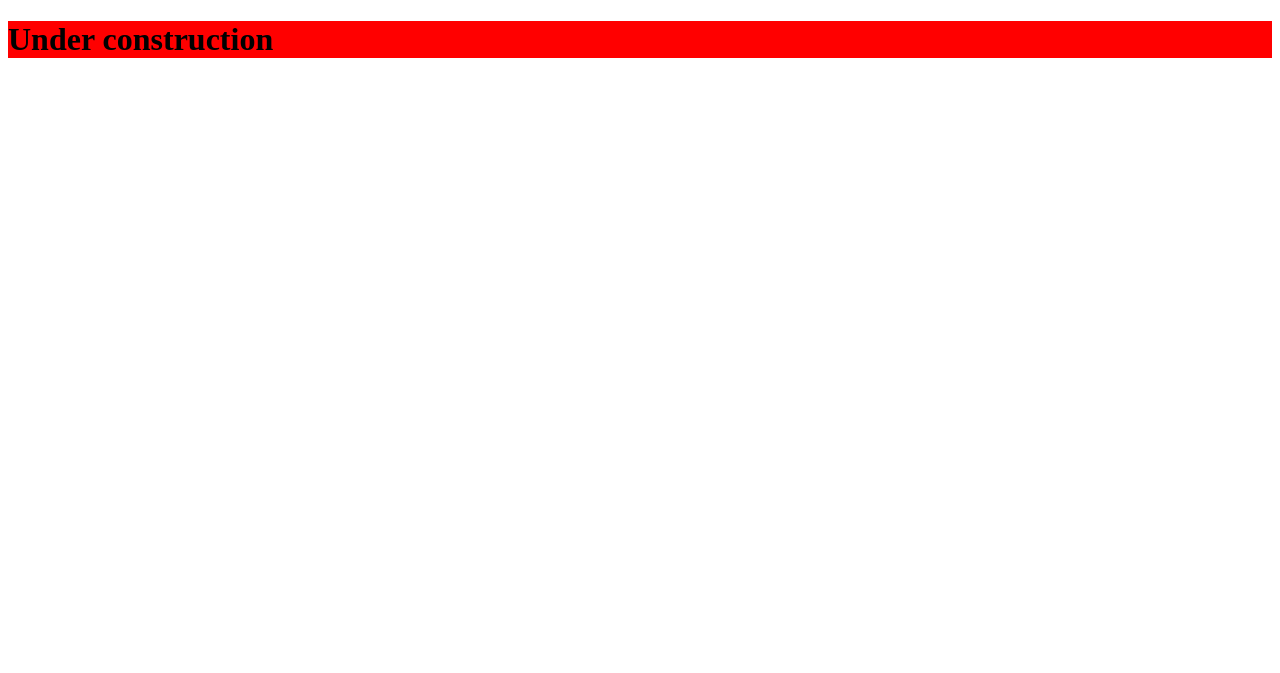
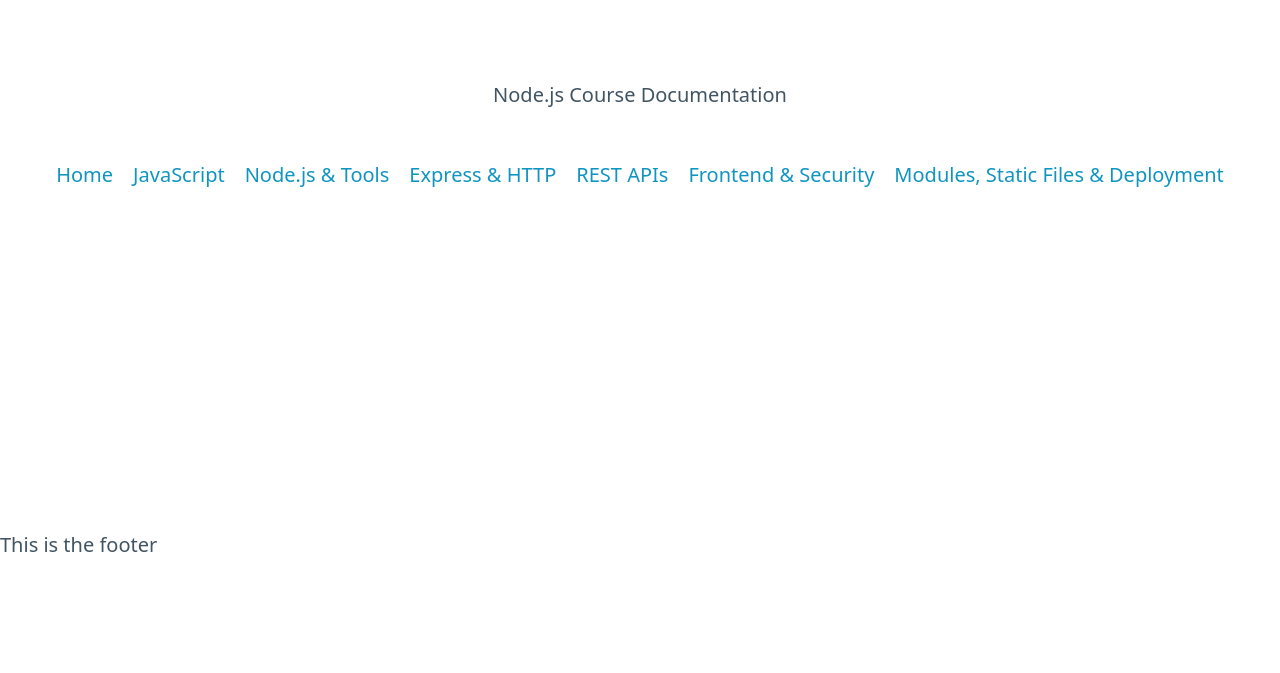
Before and after one commit to JB4000/node_js_documentation, a website: page public/frontpage/index.html in a window 1280 px wide. Drawn offline with nearby package versions, Linux system fonts and the light colour scheme.

Commit message:
Added pages and endpoints and css for the basic structure of the site
- subject division
  - frontpage, javascript, node.js & Tools, Express & HTTP, Rest API, Frontend & Security, Modules, Static Files & Deployment
- GET endpoints for all pageds
- Header for all pages with active navigational links
- Footer for all pages
- Empty main for all pages
- Installed Pico CSS
- Serve Static public folder and Pico folder in node_modules
- Basic CSS for header

```diff
--- a/package.json
+++ b/package.json
@@ -10,6 +10,7 @@
     "test": "echo \"Error: no test specified\" && exit 1"
   },
   "dependencies": {
+    "@picocss/pico": "^2.1.1",
     "express": "^5.2.1"
   }
 }
--- a/public/frontpage/index.html
+++ b/public/frontpage/index.html
@@ -1,12 +1,37 @@
 <!DOCTYPE html>
 <html lang="en">
+
 <head>
     <meta charset="UTF-8">
     <meta name="viewport" content="width=device-width, initial-scale=1.0">
     <title>Node.js Course Documentation</title>
+    <link rel="stylesheet" href="/pico/pico.min.css">
     <link rel="stylesheet" href="/styles/main.css">
 </head>
+
 <body>
-    <h1>Under construction</h1>
+    <header>
+        <p>Node.js Course Documentation</p>
+        <nav>
+            <ul>
+                <li><a href="/">Home</a></li>
+                <li><a href="/javascript">JavaScript</a></li>
+                <li><a href="/nodejs">Node.js & Tools</a></li>
+                <li><a href="/express">Express & HTTP</a></li>
+                <li><a href="/rest-api">REST APIs</a></li>
+                <li><a href="/frontend-security">Frontend & Security</a></li>
+                <li><a href="/modules-deployment">Modules, Static Files & Deployment</a></li>
+            </ul>
+        </nav>
+    </header>
+
+    <main>
+
+    </main>
+
+    <footer>
+        <p>This is the footer</p>
+    </footer>
 </body>
+
 </html>
--- a/public/styles/main.css
+++ b/public/styles/main.css
@@ -1,3 +1,20 @@
-h1 {
-    background-color: red;
+:root {
+    --pico-font-size: 90%;
 }
+
+header {
+    text-align: center;
+}
+
+header nav {
+    display: flex;
+    justify-content: center;
+}
+
+header nav a {
+    white-space: nowrap;
+}
+
+header nav ul {
+    flex-wrap: wrap;
+}
```
Also changed, not shown: app.js (+25 -0 lines), public/express/express.html (added, +38 -0 lines), public/frontend-security/frontend-security.html (added, +37 -0 lines), public/javascript/javascript.html (added, +37 -0 lines), public/modules-deployment/modules-deployment.html (added, +37 -0 lines), public/nodejs/nodejs.html (added, +37 -0 lines), public/rest-api/rest-api.html (added, +37 -0 lines), 1 other file.
